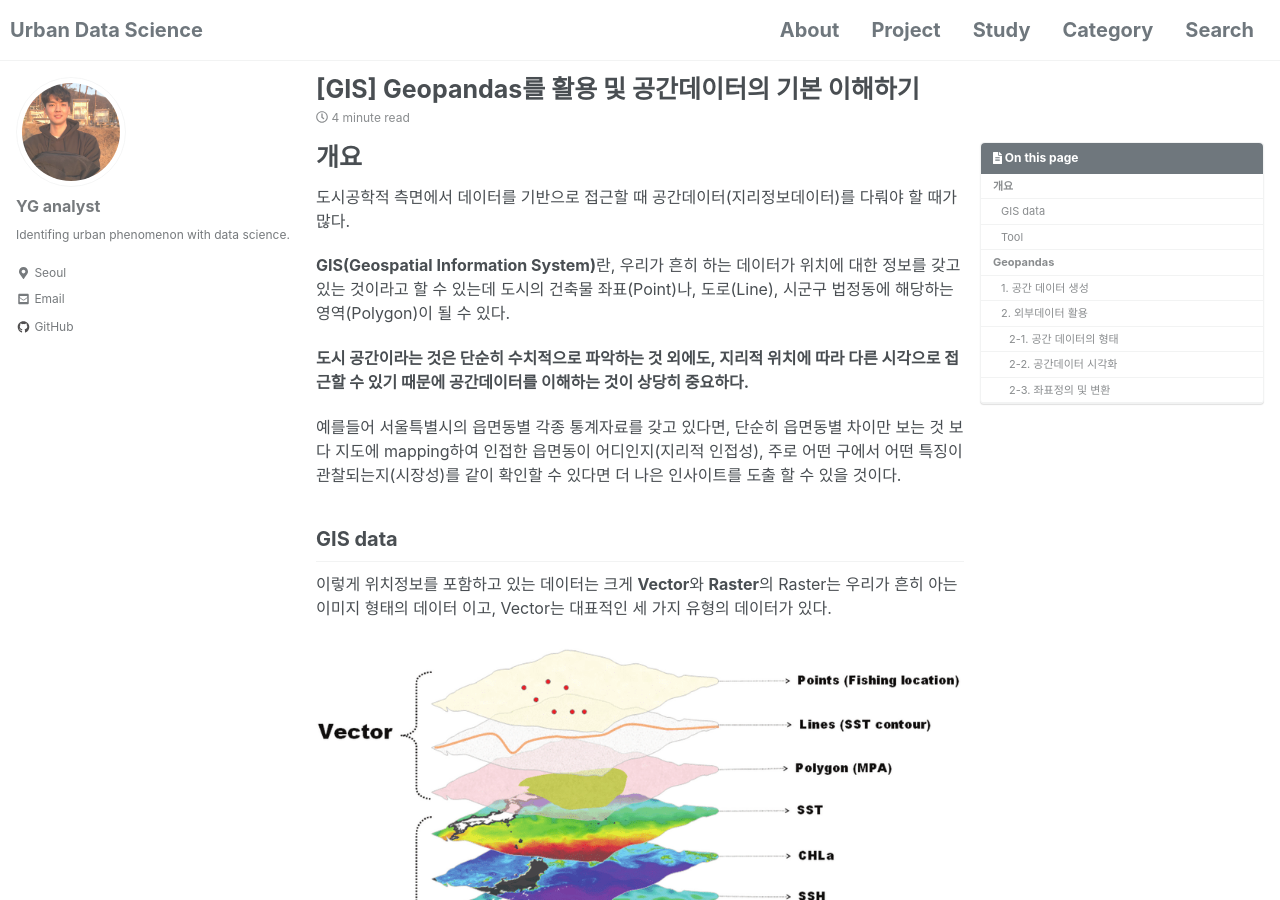
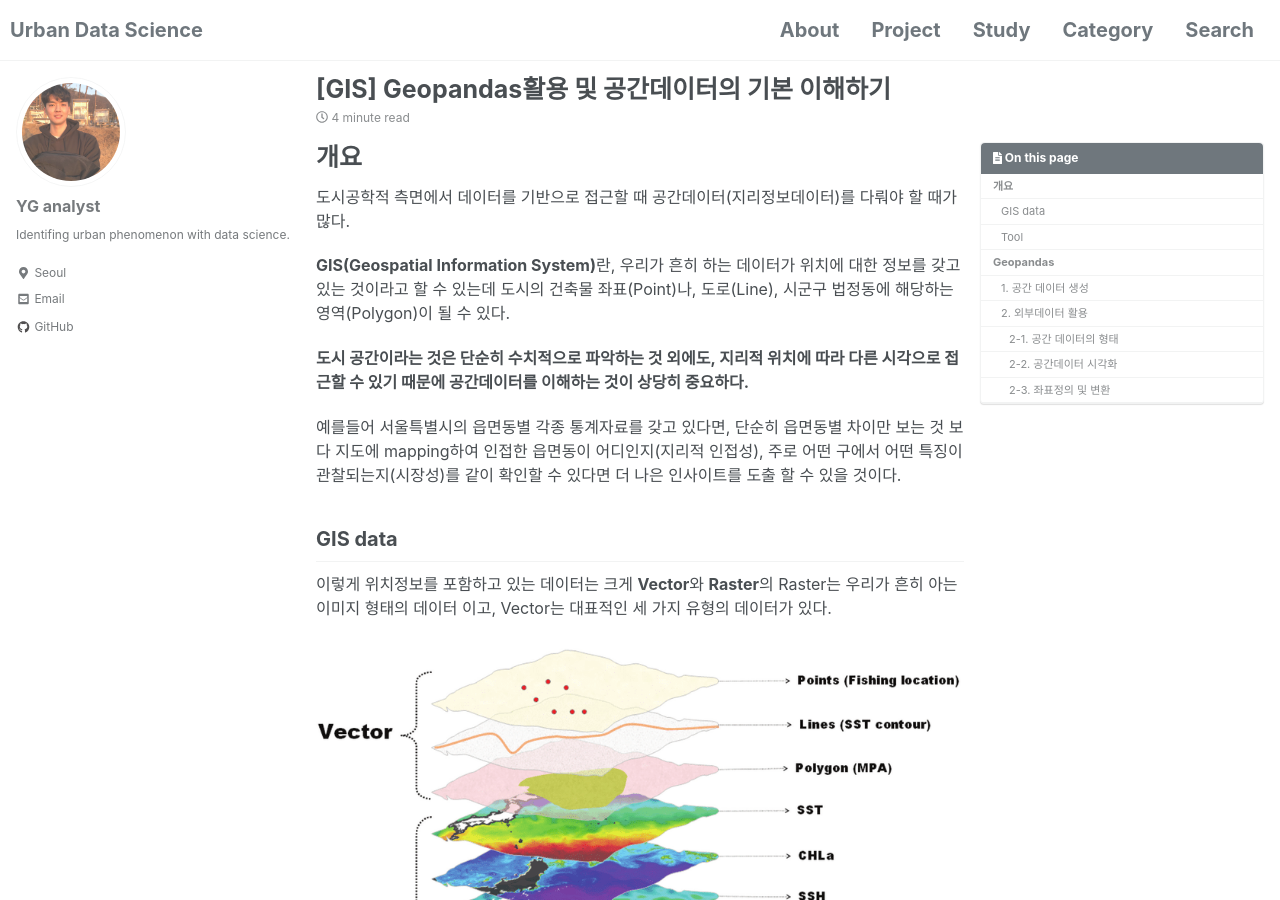
Before and after one commit to yganalyst/yganalyst.github.io, a Jekyll site: the page built from _posts/2019-12-25-spatial_analysis_1.md, in a window 1280 px wide and 900 px high. Built offline with Jekyll 4.4.1, drawn with Linux system fonts in a browser that asks for light colours; cached includes are drawn as plain includes; nearby versions of some CDN libraries; comment, search, counter and statistics services are not loaded.

Commit message:
fixed text

```diff
--- a/_posts/2019-12-25-gis_geopandas_1.md
+++ b/_posts/2019-12-25-spatial_analysis_1.md
@@ -1,5 +1,5 @@
 ---
-title:  "[GIS] Geopandas를 활용 및 공간데이터의 기본 이해하기"
+title:  "[GIS] Geopandas활용 및 공간데이터의 기본 이해하기"
 excerpt: "GIS 공간데이터를 이해하고 geopandas를 이용해서 다루는 방법을 알아보자"
 toc: true
 toc_sticky: true
```
Also changed, not shown: other parts of _posts/2019-12-25-spatial_analysis_1.md (+1 -0 lines).
